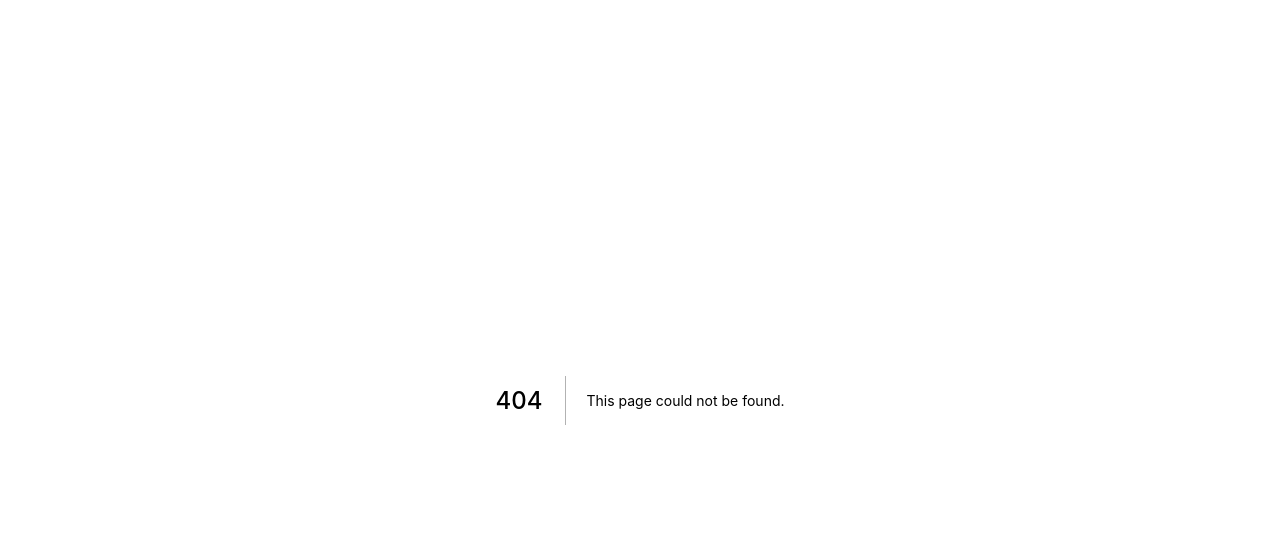
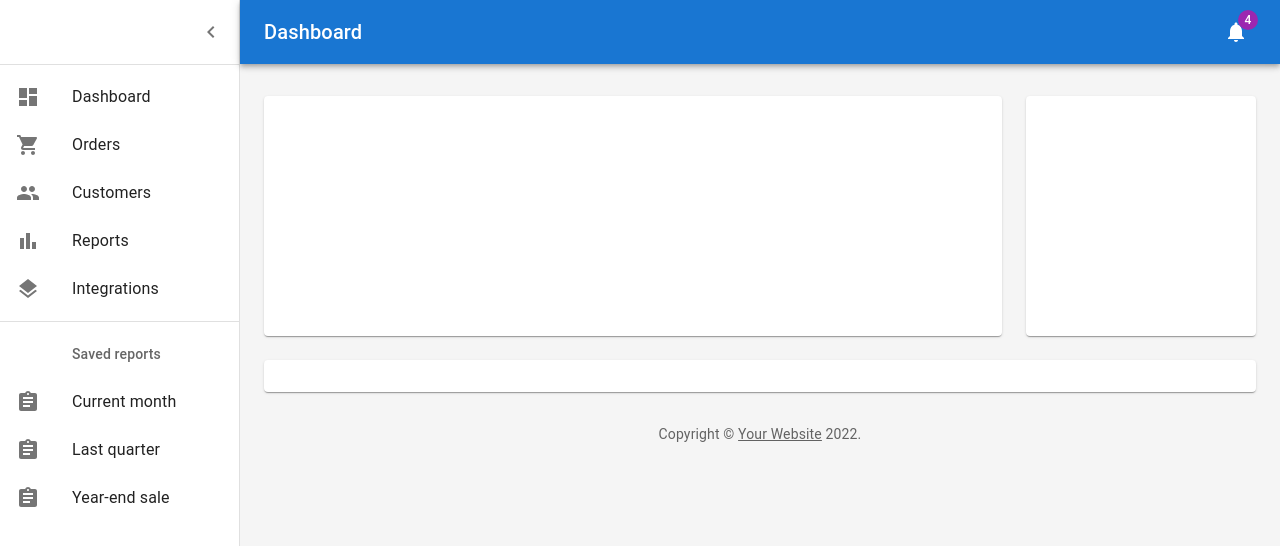
Before and after one commit to Rizki36/inaf, a Next.js app in the folder apps/web/: page /dashboard in a window 1280 px wide. Before the commit this address had no page. Shown: the top 546 px of the page. Built offline with nearby package versions, Linux system fonts and the light colour scheme.

Commit message:
init mui

```diff
--- /dev/null
+++ b/apps/web/components/ListItems.tsx
@@ -0,0 +1,72 @@
+import * as React from 'react';
+import ListItemButton from '@mui/material/ListItemButton';
+import ListItemIcon from '@mui/material/ListItemIcon';
+import ListItemText from '@mui/material/ListItemText';
+import ListSubheader from '@mui/material/ListSubheader';
+import DashboardIcon from '@mui/icons-material/Dashboard';
+import ShoppingCartIcon from '@mui/icons-material/ShoppingCart';
+import PeopleIcon from '@mui/icons-material/People';
+import BarChartIcon from '@mui/icons-material/BarChart';
+import LayersIcon from '@mui/icons-material/Layers';
+import AssignmentIcon from '@mui/icons-material/Assignment';
+
+export const mainListItems = (
+  <React.Fragment>
+    <ListItemButton>
+      <ListItemIcon>
+        <DashboardIcon />
+      </ListItemIcon>
+      <ListItemText primary="Dashboard" />
+    </ListItemButton>
+    <ListItemButton>
+      <ListItemIcon>
+        <ShoppingCartIcon />
+      </ListItemIcon>
+      <ListItemText primary="Orders" />
+    </ListItemButton>
+    <ListItemButton>
+      <ListItemIcon>
+        <PeopleIcon />
+      </ListItemIcon>
+      <ListItemText primary="Customers" />
+    </ListItemButton>
+    <ListItemButton>
+      <ListItemIcon>
+        <BarChartIcon />
+      </ListItemIcon>
+      <ListItemText primary="Reports" />
+    </ListItemButton>
+    <ListItemButton>
+      <ListItemIcon>
+        <LayersIcon />
+      </ListItemIcon>
+      <ListItemText primary="Integrations" />
+    </ListItemButton>
+  </React.Fragment>
+);
+
+export const secondaryListItems = (
+  <React.Fragment>
+    <ListSubheader component="div" inset>
+      Saved reports
+    </ListSubheader>
+    <ListItemButton>
+      <ListItemIcon>
+        <AssignmentIcon />
+      </ListItemIcon>
+      <ListItemText primary="Current month" />
+    </ListItemButton>
+    <ListItemButton>
+      <ListItemIcon>
+        <AssignmentIcon />
+      </ListItemIcon>
+      <ListItemText primary="Last quarter" />
+    </ListItemButton>
+    <ListItemButton>
+      <ListItemIcon>
+        <AssignmentIcon />
+      </ListItemIcon>
+      <ListItemText primary="Year-end sale" />
+    </ListItemButton>
+  </React.Fragment>
+);
--- /dev/null
+++ b/apps/web/pages/dashboard.tsx
@@ -0,0 +1,205 @@
+import * as React from 'react';
+import { styled, createTheme, ThemeProvider } from '@mui/material/styles';
+import CssBaseline from '@mui/material/CssBaseline';
+import MuiDrawer from '@mui/material/Drawer';
+import Box from '@mui/material/Box';
+import MuiAppBar from '@mui/material/AppBar';
+import Toolbar from '@mui/material/Toolbar';
+import List from '@mui/material/List';
+import Typography from '@mui/material/Typography';
+import Divider from '@mui/material/Divider';
+import IconButton from '@mui/material/IconButton';
+import Badge from '@mui/material/Badge';
+import Container from '@mui/material/Container';
+import Grid from '@mui/material/Grid';
+import Paper from '@mui/material/Paper';
+import Link from '@mui/material/Link';
+import MenuIcon from '@mui/icons-material/Menu';
+import ChevronLeftIcon from '@mui/icons-material/ChevronLeft';
+import NotificationsIcon from '@mui/icons-material/Notifications';
+import { mainListItems, secondaryListItems } from '../components/ListItems';
+
+function Copyright(props) {
+  return (
+    <Typography variant="body2" color="text.secondary" align="center" {...props}>
+      {'Copyright © '}
+      <Link color="inherit" href="https://mui.com/">
+        Your Website
+      </Link>{' '}
+      {new Date().getFullYear()}
+      {'.'}
+    </Typography>
+  );
+}
+
+const drawerWidth = 240;
+
+const AppBar = styled(MuiAppBar, {
+  shouldForwardProp: (prop) => prop !== 'open',
+//   @ts-ignore
+})(({ theme, open }) => ({
+  zIndex: theme.zIndex.drawer + 1,
+  transition: theme.transitions.create(['width', 'margin'], {
+    easing: theme.transitions.easing.sharp,
+    duration: theme.transitions.duration.leavingScreen,
+  }),
+  ...(open && {
+    marginLeft: drawerWidth,
+    width: `calc(100% - ${drawerWidth}px)`,
+    transition: theme.transitions.create(['width', 'margin'], {
+      easing: theme.transitions.easing.sharp,
+      duration: theme.transitions.duration.enteringScreen,
+    }),
+  }),
+}));
+
+const Drawer = styled(MuiDrawer, { shouldForwardProp: (prop) => prop !== 'open' })(
+  ({ theme, open }) => ({
+    '& .MuiDrawer-paper': {
+      position: 'relative',
+      whiteSpace: 'nowrap',
+      width: drawerWidth,
+      transition: theme.transitions.create('width', {
+        easing: theme.transitions.easing.sharp,
+        duration: theme.transitions.duration.enteringScreen,
+      }),
+      boxSizing: 'border-box',
+      ...(!open && {
+        overflowX: 'hidden',
+        transition: theme.transitions.create('width', {
+          easing: theme.transitions.easing.sharp,
+          duration: theme.transitions.duration.leavingScreen,
+        }),
+        width: theme.spacing(7),
+        [theme.breakpoints.up('sm')]: {
+          width: theme.spacing(9),
+        },
+      }),
+    },
+  }),
+);
+
+const mdTheme = createTheme();
+
+function DashboardContent() {
+  const [open, setOpen] = React.useState(true);
+  const toggleDrawer = () => {
+    setOpen(!open);
+  };
+
+  return (
+    <ThemeProvider theme={mdTheme}>
+      <Box sx={{ display: 'flex' }}>
+        <CssBaseline />
+        {/* @ts-ignore */}
+        <AppBar position="absolute" open={open}>
+          <Toolbar
+            sx={{
+              pr: '24px', // keep right padding when drawer closed
+            }}
+          >
+            <IconButton
+              edge="start"
+              color="inherit"
+              aria-label="open drawer"
+              onClick={toggleDrawer}
+              sx={{
+                marginRight: '36px',
+                ...(open && { display: 'none' }),
+              }}
+            >
+              <MenuIcon />
+            </IconButton>
+            <Typography
+              component="h1"
+              variant="h6"
+              color="inherit"
+              noWrap
+              sx={{ flexGrow: 1 }}
+            >
+              Dashboard
+            </Typography>
+            <IconButton color="inherit">
+              <Badge badgeContent={4} color="secondary">
+                <NotificationsIcon />
+              </Badge>
+            </IconButton>
+          </Toolbar>
+        </AppBar>
+        <Drawer variant="permanent" open={open}>
+          <Toolbar
+            sx={{
+              display: 'flex',
+              alignItems: 'center',
+              justifyContent: 'flex-end',
+              px: [1],
+            }}
+          >
+            <IconButton onClick={toggleDrawer}>
+              <ChevronLeftIcon />
+            </IconButton>
+          </Toolbar>
+          <Divider />
+          <List component="nav">
+            {mainListItems}
+            <Divider sx={{ my: 1 }} />
+            {secondaryListItems}
+          </List>
+        </Drawer>
+        <Box
+          component="main"
+          sx={{
+            backgroundColor: (theme) =>
+              theme.palette.mode === 'light'
+                ? theme.palette.grey[100]
+                : theme.palette.grey[900],
+            flexGrow: 1,
+            height: '100vh',
+            overflow: 'auto',
+          }}
+        >
+          <Toolbar />
+          <Container maxWidth="lg" sx={{ mt: 4, mb: 4 }}>
+            <Grid container spacing={3}>
+              {/* Chart */}
+              <Grid item xs={12} md={8} lg={9}>
+                <Paper
+                  sx={{
+                    p: 2,
+                    display: 'flex',
+                    flexDirection: 'column',
+                    height: 240,
+                  }}
+                >
+
+                </Paper>
+              </Grid>
+              {/* Recent Deposits */}
+              <Grid item xs={12} md={4} lg={3}>
+                <Paper
+                  sx={{
+                    p: 2,
+                    display: 'flex',
+                    flexDirection: 'column',
+                    height: 240,
+                  }}
+                >
+                </Paper>
+              </Grid>
+              {/* Recent Orders */}
+              <Grid item xs={12}>
+                <Paper sx={{ p: 2, display: 'flex', flexDirection: 'column' }}>
+                </Paper>
+              </Grid>
+            </Grid>
+            <Copyright sx={{ pt: 4 }} />
+          </Container>
+        </Box>
+      </Box>
+    </ThemeProvider>
+  );
+}
+
+export default function Dashboard() {
+  return <DashboardContent />;
+}
```
Also changed, not shown: apps/web/components/Title.tsx (added, +14 -0 lines), apps/web/package.json (+7 -2 lines), 1 other file (tests, documents, lock files or other folders).
